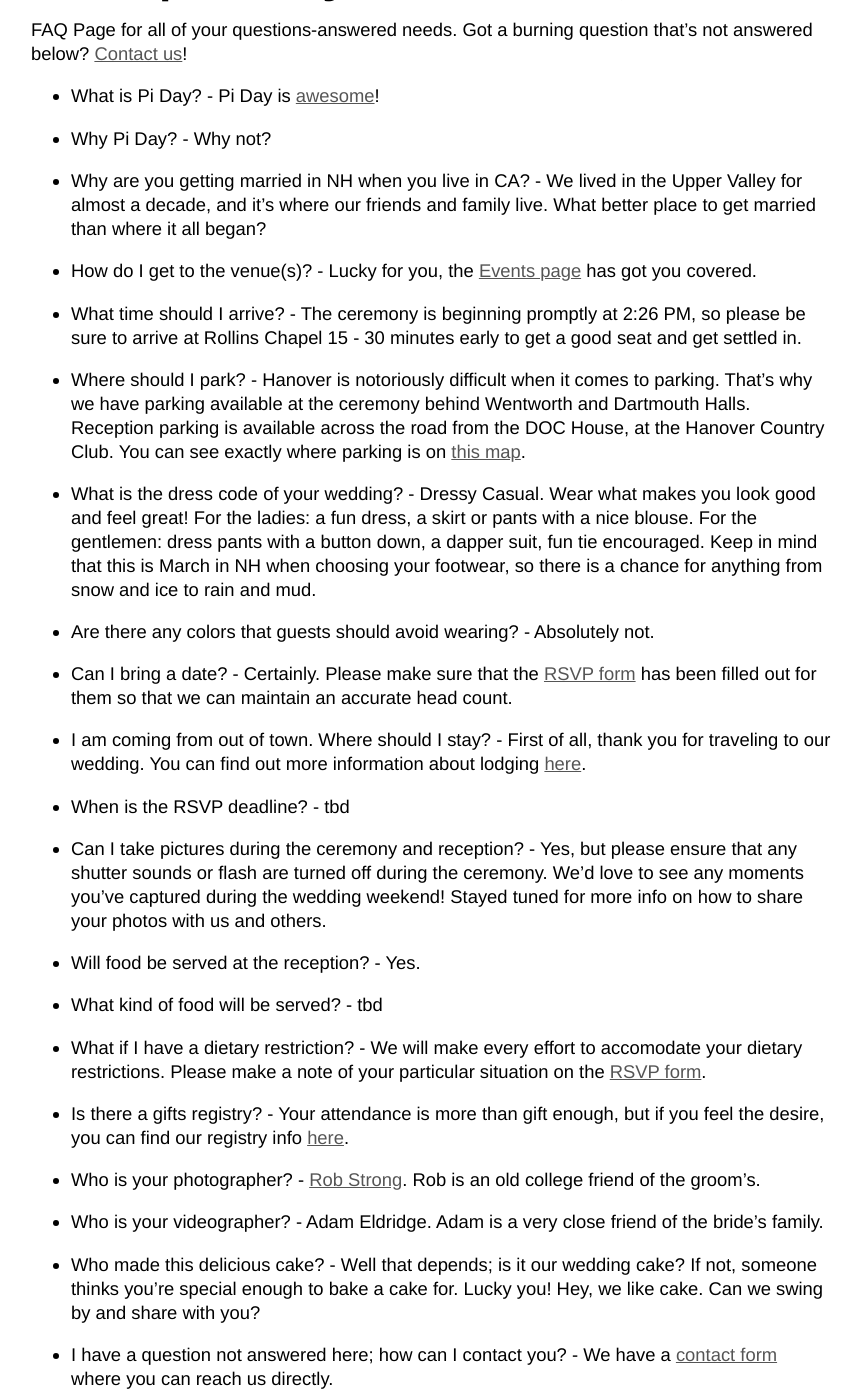
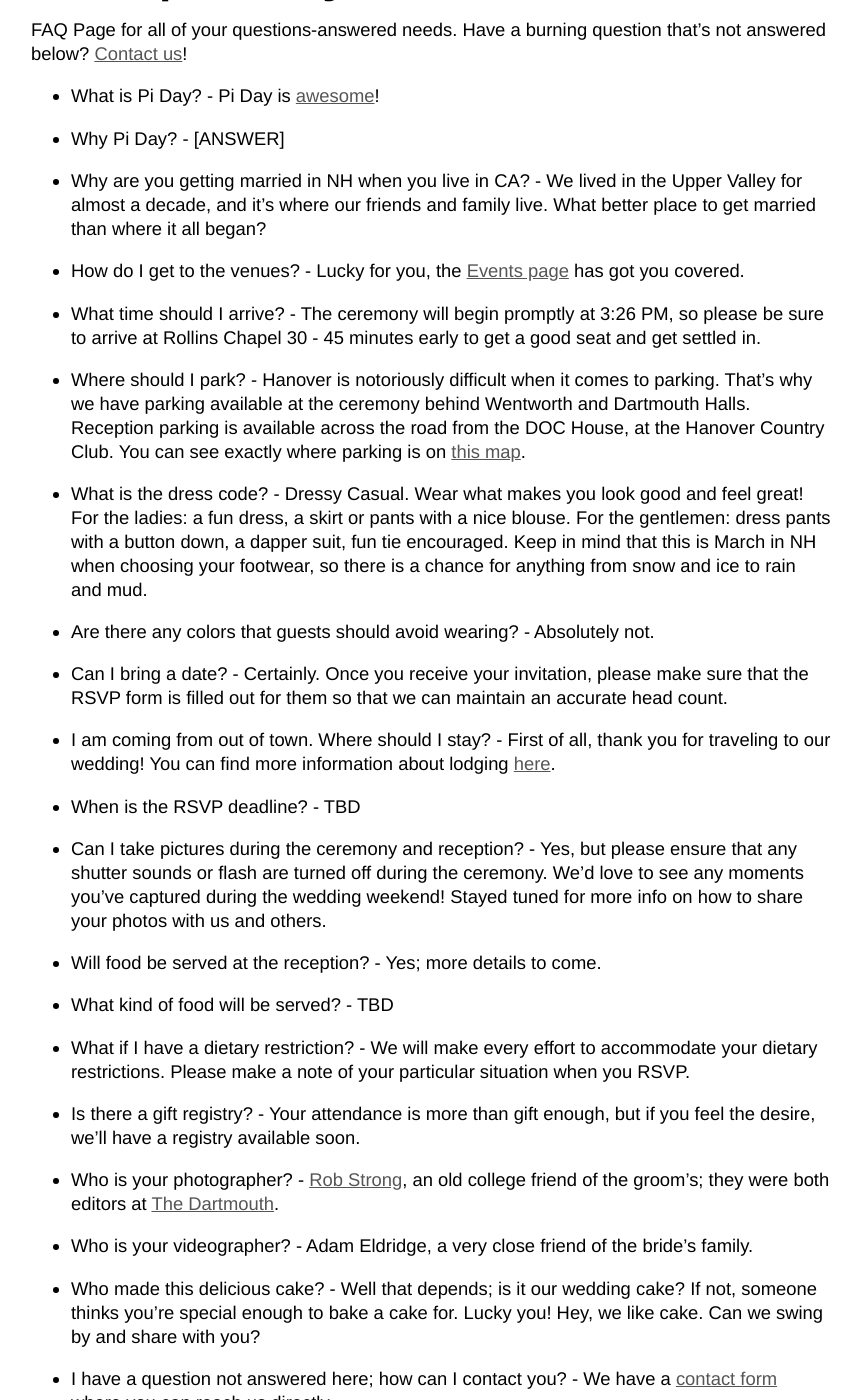
Before and after one commit to dnschnur/piday.github.com, a Jekyll site: the page built from faq/index.md, in a window 1280 px wide and 1400 px high, scrolled down 527 px. Shown: the whole window, without its empty margins (209-1070 px from the left). Built offline with Jekyll 4.4.1, drawn with Linux system fonts in a browser that asks for light colours; nearby versions of some CDN libraries.

Commit message:
Proofreading and editing.

```diff
--- a/faq/index.md
+++ b/faq/index.md
@@ -4,44 +4,44 @@ layout: default
 
 ## Frequently Asked Questions ##
 
-FAQ Page for all of your questions-answered needs. Got a burning question that’s not answered below? [Contact us](/about/contact.html)!
+FAQ Page for all of your questions-answered needs. Have a burning question that’s not answered below? [Contact us](/about/contact.html)!
 
 
 - What is Pi Day? - Pi Day is [awesome](http://en.wikipedia.org/wiki/Pi_Day)!
 
-- Why Pi Day? - Why not?
+- Why Pi Day? - [ANSWER]
 
 - Why are you getting married in NH when you live in CA? - We lived in the Upper Valley for almost a decade, and it's where our friends and family live. What better place to get married than where it all began?
 
-- How do I get to the venue(s)? - Lucky for you, the [Events page](/events/directions.html) has got you covered.
+- How do I get to the venues? - Lucky for you, the [Events page](/events/directions.html) has got you covered.
 
-- What time should I arrive? - The ceremony is beginning promptly at 2:26 PM, so please be sure to arrive at Rollins Chapel 15 - 30 minutes early to get a good seat and get settled in.
+- What time should I arrive? - The ceremony will begin promptly at 3:26 PM, so please be sure to arrive at Rollins Chapel 30 - 45 minutes early to get a good seat and get settled in.
 
 - Where should I park? - Hanover is notoriously difficult when it comes to parking. That's why we have parking available at the ceremony behind Wentworth and Dartmouth Halls. Reception parking is available across the road from the DOC House, at the Hanover Country Club. You can see exactly where parking is on [this map](/events/directions.html).
 
-- What is the dress code of your wedding? - Dressy Casual. Wear what makes you look good and feel great! For the ladies: a fun dress, a skirt or pants with a nice blouse. For the gentlemen: dress pants with a button down, a dapper suit, fun tie encouraged. Keep in mind that this is March in NH when choosing your footwear, so there is a chance for anything from snow and ice to rain and mud.
+- What is the dress code? - Dressy Casual. Wear what makes you look good and feel great! For the ladies: a fun dress, a skirt or pants with a nice blouse. For the gentlemen: dress pants with a button down, a dapper suit, fun tie encouraged. Keep in mind that this is March in NH when choosing your footwear, so there is a chance for anything from snow and ice to rain and mud.
 
 - Are there any colors that guests should avoid wearing? - Absolutely not.
 
-- Can I bring a date? - Certainly. Please make sure that the [RSVP form](/rsvp) has been filled out for them so that we can maintain an accurate head count.
+- Can I bring a date? - Certainly. Once you receive your invitation, please make sure that the RSVP form is filled out for them so that we can maintain an accurate head count.
 
-- I am coming from out of town. Where should I stay? - First of all, thank you for traveling to our wedding. You can find out more information about lodging [here](/travel/lodging.html).
+- I am coming from out of town. Where should I stay? - First of all, thank you for traveling to our wedding! You can find more information about lodging [here](/travel/lodging.html).
 
-- When is the RSVP deadline? - tbd
+- When is the RSVP deadline? - TBD
 
 - Can I take pictures during the ceremony and reception? - Yes, but please ensure that any shutter sounds or flash are turned off during the ceremony. We'd love to see any moments you've captured during the wedding weekend! Stayed tuned for more info on how to share your photos with us and others.
 
-- Will food be served at the reception? - Yes.
+- Will food be served at the reception? - Yes; more details to come.
 
-- What kind of food will be served? - tbd
+- What kind of food will be served? - TBD
 
-- What if I have a dietary restriction? - We will make every effort to accomodate your dietary restrictions. Please make a note of your particular situation on the [RSVP form](/rsvp).
+- What if I have a dietary restriction? - We will make every effort to accommodate your dietary restrictions. Please make a note of your particular situation when you RSVP.
 
-- Is there a gifts registry? - Your attendance is more than gift enough, but if you feel the desire, you can find our registry info [here](/registry).
+- Is there a gift registry? - Your attendance is more than gift enough, but if you feel the desire, we'll have a registry available soon.
 
-- Who is your photographer? - [Rob Strong](www.robstrong.com). Rob is an old college friend of the groom's.
+- Who is your photographer? - [Rob Strong](http://www.robstrong.com), an old college friend of the groom's; they were both editors at [The Dartmouth](http://thedartmouth.com).
 
-- Who is your videographer? - Adam Eldridge. Adam is a very close friend of the bride's family.
+- Who is your videographer? - Adam Eldridge, a very close friend of the bride's family.
 
 - Who made this delicious cake? - Well that depends; is it our wedding cake? If not, someone thinks you’re special enough to bake a cake for. Lucky you! Hey, we like cake. Can we swing by and share with you?
 
```
Also changed, not shown: about/contact.md (+1 -1 lines), about/index.md (+11 -5 lines), events/index.md (+10 -10 lines), index.md (+1 -1 lines), travel/index.md (+4 -4 lines).
